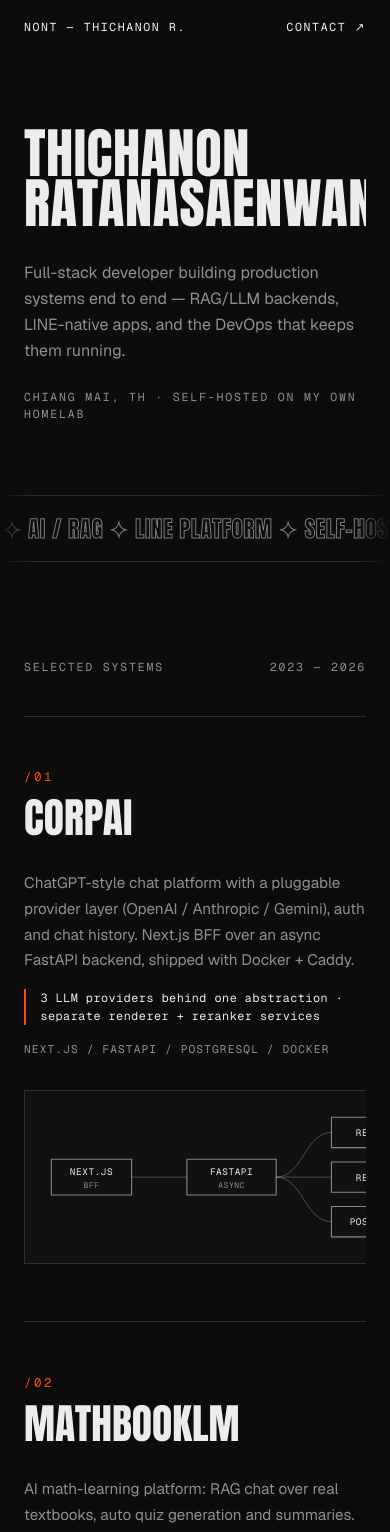
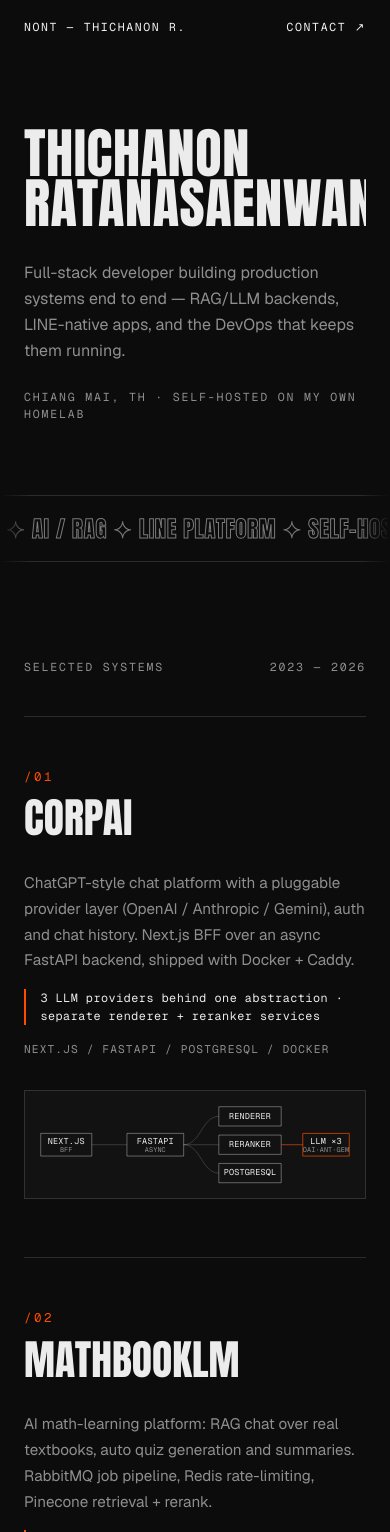
Before and after one commit to NTCHz/portfolio, a Next.js app: page / in a window 390 px wide. Shown: the top 1532 px of the page. Built offline with nearby package versions, Linux system fonts and the light colour scheme.

Commit message:
fix: diagrams scale to mobile width with larger svg text

```diff
--- a/app/globals.css
+++ b/app/globals.css
@@ -247,7 +247,6 @@ body {
 /* diagram — thin white schematic */
 .diagram {
   width: 100%;
-  min-width: 540px;
   height: auto;
   display: block;
   border: 1px solid var(--line);
@@ -445,3 +444,16 @@ a:focus-visible {
   text-transform: uppercase;
   color: var(--muted);
 }
+
+@media (max-width: 640px) {
+  .diagram {
+    padding: 0.7rem;
+  }
+  .diagram text {
+    font-size: 15px;
+    letter-spacing: 0.02em;
+  }
+  .diagram .lbl {
+    font-size: 12px;
+  }
+}
```
